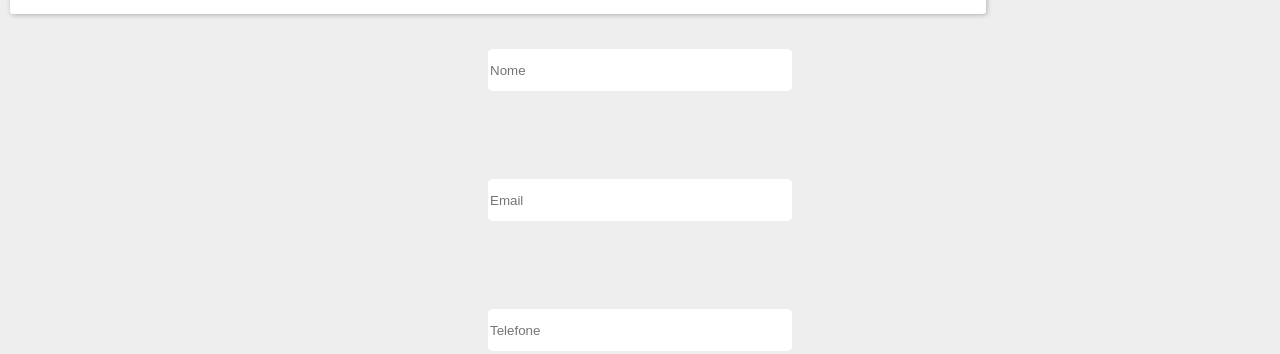
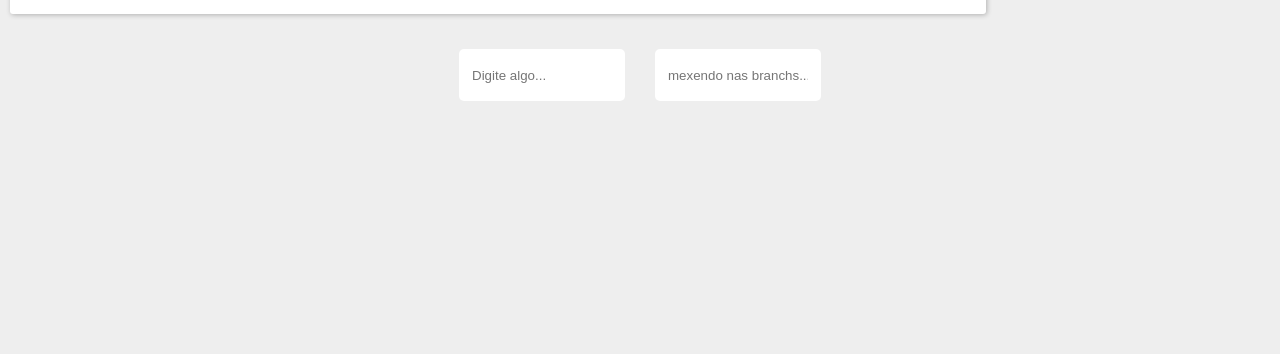
Before and after one commit to lucasbragateixeira/testeVERSIONAMENTO, a plain HTML site: page index.html in a window 1280 px wide. Shown: the part 737-1091 px from the top of the page. After the commit the page ends 883 px from the top, so only its background shows below. Drawn offline with Linux system fonts and the light colour scheme; files whose address does not match are found by name.

Commit message:
testando o versionamento

```diff
--- a/assets/css/estilo.css
+++ b/assets/css/estilo.css
@@ -149,12 +149,24 @@ h1{
     #direita button:hover{
         background-color:#ff861caf;
     }
-    input{
-        width: 300px;
-        height: 40px;
-        background-color:white;
-        border: 0px;
+    .container {
+        display: flex;
+        justify-content: center; /* Centraliza horizontalmente */
+        align-items: center;     /* Centraliza verticalmente */
+        height: 50px  /* Faz o container ocupar a altura total da tela */
+        background-color: #f0f0f0;
+        padding:20px;
+
+    }
+
+    #input {
+        width: 140px;
+        height: 26px;
+        background-color: white;
+        border: 0;
         border-radius: 5px;
-        Display: grid;
-        place-items: center;
-        margin: 35px auto;
+        cursor: pointer;
+        padding: 13px;
+        margin: 15px;
+
+    }
--- a/index.html
+++ b/index.html
@@ -61,9 +61,11 @@
                 <button>Ir para o Pagamento</button>
             </section>
         </section>
-        <input type="text" placeholder="Nome" name="Name" required><br>
-            <input id="input" type="email" placeholder="Email" name="Email" required><br>
-            <input id="input"type="number" placeholder="Telefone" name="Phone"><br>
+        <div class="container">
+            <input id="input" type="text" placeholder="Digite algo...">
+            <input id="input" type="text" placeholder="mexendo nas branchs...">
+          </div>
+
     </main>
 
 </body>
```
Also changed, not shown: index2.html (added, +12 -0 lines).
